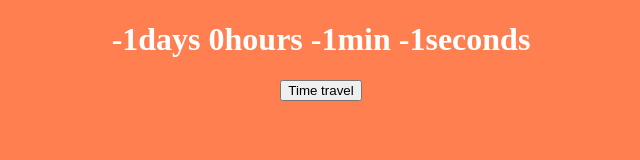
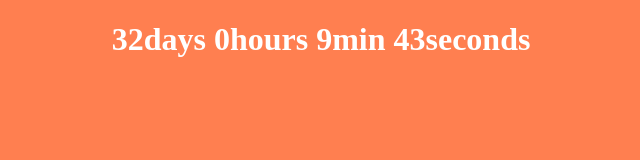
Before and after one commit to Sheriff-Oladimeji/birthday-countdown, a plain HTML site: page index.html in a window 1280 px wide. Shown: the whole page, without its empty margins (319-959 px from the left). Drawn offline with Linux system fonts and the light colour scheme.

Commit message:
fix bugs

```diff
--- a/index.html
+++ b/index.html
@@ -9,7 +9,7 @@
 </head>
 <body>
   <h1 id="time-left"></h1>
-  <button id="time-btn">Time travel</button>
+
 <script src="script.js"></script>
 </body>
 </html>
--- a/script.js
+++ b/script.js
@@ -1,6 +1,6 @@
 const timeLeft = document.getElementById('time-left')
 const travelBtn = document.getElementById('time-btn')
-let  birthday = new Date()
+let  birthday = new Date("march 17, 2023")
 const second = 1000
 const minute = second*60
 const hour = minute*60
```
